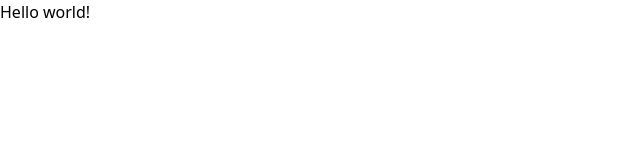
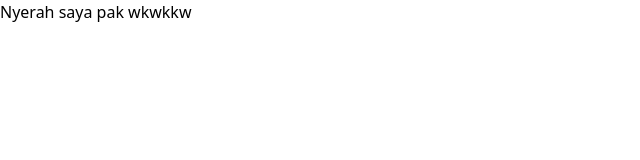
Before and after one commit to thatismunn/thatismunn.github.io, a React (Create React App) app: page / in a window 1280 px wide. Shown: the top 160 px of the page, without its empty margins (0-640 px from the left). Built offline with nearby package versions, Linux system fonts and the light colour scheme.

Commit message:
deps(add): swiper + typical

```diff
--- a/package.json
+++ b/package.json
@@ -44,6 +44,8 @@
     "autoprefixer": "^10.4.2",
     "postcss": "^8.4.8",
     "react-router-dom": "^6.3.0",
+    "react-typical": "^0.1.3",
+    "swiper": "^8.1.4",
     "tailwindcss": "^3.0.23"
   }
 }
--- a/src/Function/TypingAnimation.tsx
+++ /dev/null
@@ -1,50 +0,0 @@
-import { useEffect, useState } from 'react'
-
-type ExporterTypingAnimation = {
-  text: string,
-  speed: number,
-  blinkDuration: number,
-  blinkIdling: number,
-  className?: string
-}
-
-export default function ({text, className = "", speed, blinkDuration, blinkIdling}: ExporterTypingAnimation): JSX.Element {
-  const [textCompleted, setTextCompleted] = useState(false)
-  const [textView, setTextView] = useState("")
-  const [cursorModifier, setCursorModifier] = useState(<u>&nbsp;</u>)
-  const [cursorToggle, setCursorToggle] = useState(true)
-  const [idlingToggle, setIdlingToggle] = useState(true)
-
-  // Lepas idling togglenya
-  useEffect(() => {
-    setTimeout(() => setIdlingToggle(!idlingToggle), blinkIdling)
-  }, [])
-
-  // Loop penulisannya
-  useEffect(() => {
-    const loop = setTimeout(() => {
-      if (idlingToggle) return
-      if (textView.length === text.length) setTextCompleted(!textCompleted)
-      if (!textCompleted) setTextView(text.slice(0, textView.length + 1))
-    }, speed)
-
-    return () => clearTimeout(loop)
-  }, [textView, idlingToggle])
-
-  // Apabila textnya selesai, mulai blinking kursornya
-  useEffect(() => {
-    if (!idlingToggle && !textCompleted) return
-    const loop = setTimeout(() => {
-      setCursorModifier(cursorToggle ? <u style={{textDecoration: 'none'}}>&nbsp;</u> : <u>&nbsp;</u>)
-      setCursorToggle(!cursorToggle)
-    }, blinkDuration)
-
-    return () => clearTimeout(loop)
-  }, [textCompleted, cursorModifier, idlingToggle])
-
-  return (
-    <p className={className}>
-      {textView}{cursorModifier}
-    </p>
-  )
-}
--- a/src/Porto/Porto.tsx
+++ b/src/Porto/Porto.tsx
@@ -1,9 +1,7 @@
-import TypingAnimation from '../Function/TypingAnimation'
-
 function Porto() {
   return (
     <div className="porto">
-      <TypingAnimation text='Hello world!' speed={100} blinkDuration={100} blinkIdling={2000} />
+      Nyerah saya pak wkwkkw
     </div>
   )
 }
```
Also changed, not shown: 1 other file (tests, documents, lock files or other folders).
